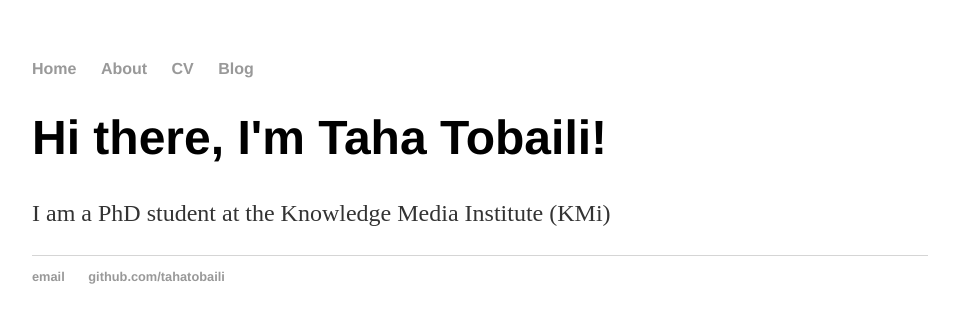
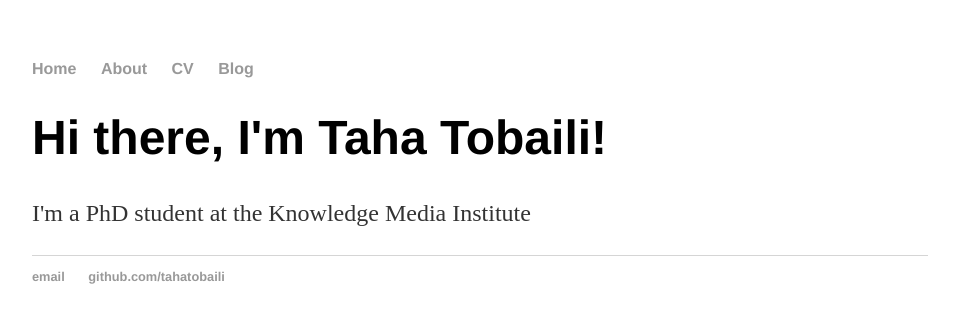
Before and after one commit to TahaTobaili/tahatobaili.github.io, a Jekyll site: the page built from index.html, in a window 1280 px wide. Shown: the top 323 px of the page, without its empty margins (160-1119 px from the left). Built offline with Jekyll 4.4.1, drawn with Linux system fonts in a browser that asks for light colours.

Commit message:
Update index.html
Replaced index.html with the jekyl default magic stuff

```diff
--- a/index.html
+++ b/index.html
@@ -1,29 +1,8 @@
-<!DOCTYPE html>
-<html>
-	<head>
-		<title>Taha Tobaili</title>
-		<link rel="stylesheet" type="text/css" href="/css/stylesheet.css">
-	</head>
-	<body>
-		<nav>
-    		<ul>
-        		<li><a href="/">Home</a></li>
-	        	<li><a href="/about">About</a></li>
-        		<li><a href="/cv">CV</a></li>
-        		<li><a href="/blog">Blog</a></li>
-    		</ul>
-		</nav>
-		<div class="container">
-    		<div class="blurb">
-        		<h1>Hi there, I'm Taha Tobaili!</h1>
-				<p>I am a PhD student at the Knowledge Media Institute (KMi) </p>
-    		</div><!-- /.blurb -->
-		</div><!-- /.container -->
-		<footer>
-    		<ul>
-        		<li><a href="mailto:taha.tobaili@open.ac.uk">email</a></li>
-        		<li><a href="https://github.com/tahatobaili">github.com/tahatobaili</a></li>
-			</ul>
-		</footer>
-	</body>
-</html>
+---
+layout: default
+title: Taha Tobaili
+---
+<div class="blurb">
+	<h1>Hi there, I'm Taha Tobaili!</h1>
+	<p>I'm a PhD student at the Knowledge Media Institute</p>
+</div><!-- /.blurb -->
```
